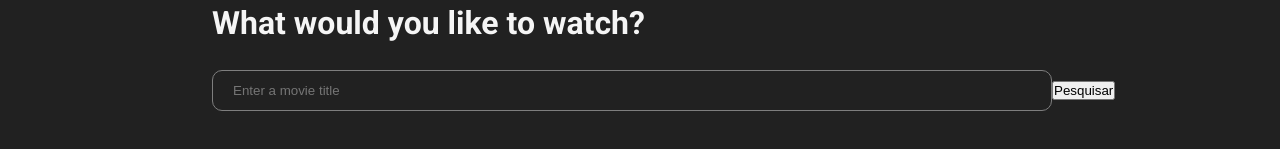
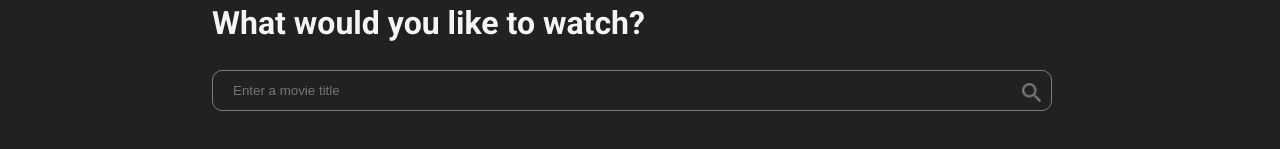
Before and after one commit to marcusdevel/Movie_list, a React (Vite) app: page / in a window 1280 px wide. Shown: the part 159-308 px from the top of the page. Built offline with nearby package versions, Linux system fonts and the light colour scheme.

Commit message:
criação da classe input-form e inserção de img de botão de pesquisa.

```diff
--- a/src/pages/Page1.jsx
+++ b/src/pages/Page1.jsx
@@ -1,5 +1,6 @@
 import React, { useEffect, useState } from "react";
 import { Link } from "react-router-dom";
+import vectorimg from "../assets/Vector.png";
 const Page1 = ({ watchlist, setWatchlist }) => {
   const [movieTitle, setMovieTitle] = useState("");
   const [movieDetails, setMovieDetails] = useState(null);
@@ -40,13 +41,17 @@ const Page1 = ({ watchlist, setWatchlist }) => {
     <div className="page">
       <h1>What would you like to watch?</h1>
       <form onSubmit={handleSubmit}>
+        <div className="input-form">
           <input
             name="pesquisa"
             placeholder="Enter a movie title"
             value={movieTitle}
             onChange={handleChange}
           />
-        <button type="submit">Pesquisar</button>
+          <button type="submit" className="btn">
+            <img className="vector-img" src={vectorimg} alt="vector" />
+          </button>
+        </div>
       </form>
 
       {movieDetails && (
@@ -59,7 +64,9 @@ const Page1 = ({ watchlist, setWatchlist }) => {
             <p>Rated: {movieDetails.Rated}</p>
             <p>Plot: {movieDetails.Plot}</p>
             <button type="button">View Details</button>
-            <button type="button" onClick={addToWatchlist}>Watchlist</button>
+            <button type="button" onClick={addToWatchlist}>
+              Watchlist
+            </button>
           </div>
         </div>
       )}
```
Lines whose indentation alone changed are shown as unchanged.
